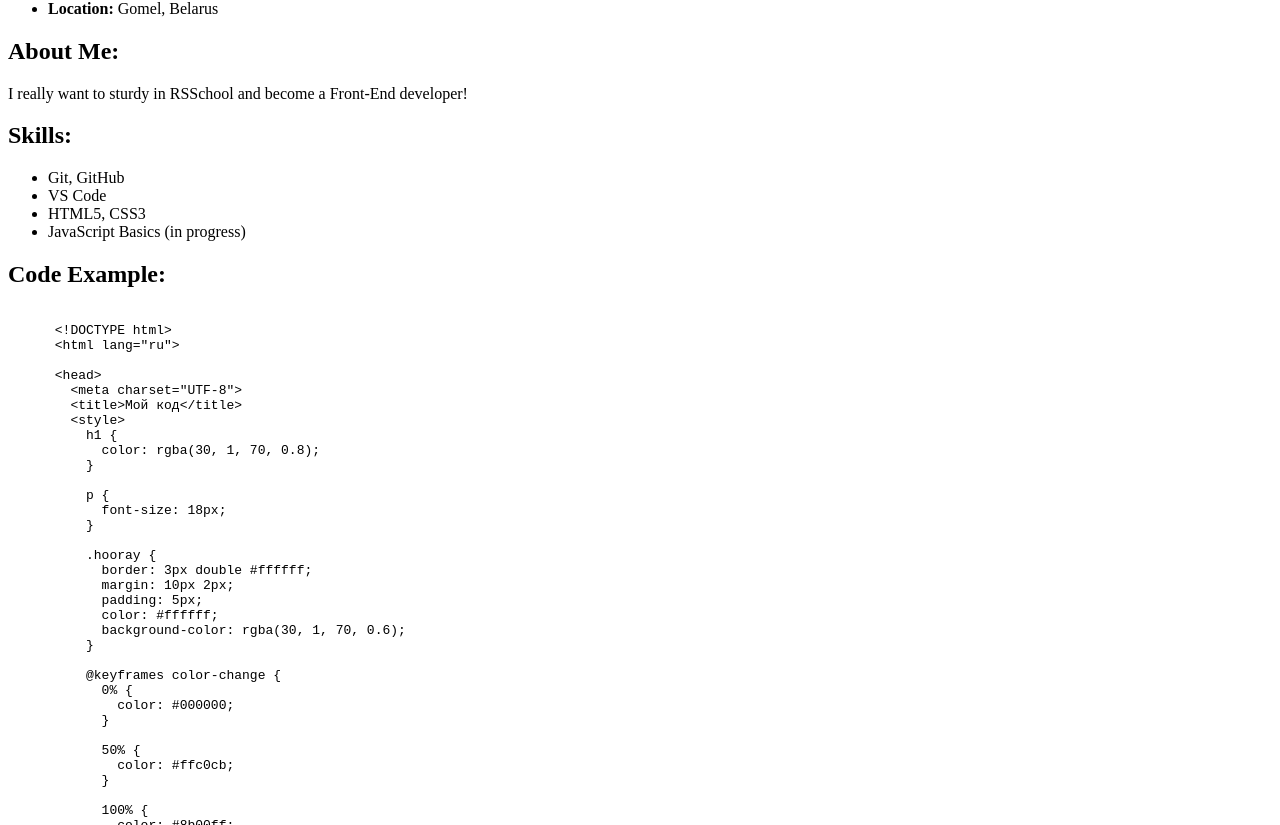
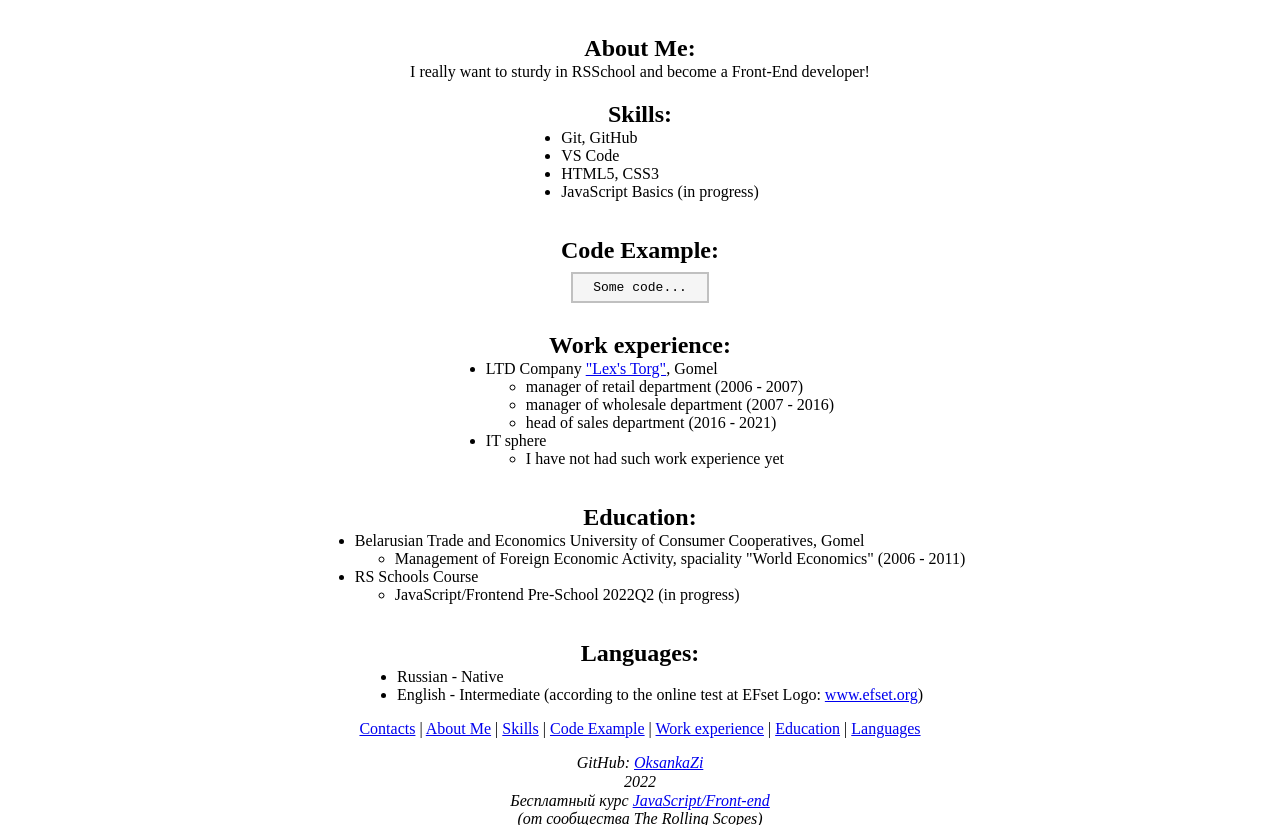
Before and after one commit to OksankaZi/old-PREschool, a plain HTML site: page index.html in a window 1280 px wide. Shown: the part 361-1186 px from the top of the page. Drawn offline with Linux system fonts and the light colour scheme.

Commit message:
feat: modify style.css

```diff
--- a/index.html
+++ b/index.html
@@ -42,74 +42,7 @@
 
   <div id="code">
     <h2>Code Example:</h2>
-    <pre><code>
-      &lt;!DOCTYPE html&gt;
-      &lt;html lang=&quot;ru&quot;&gt;
-
-      &lt;head&gt;
-        &lt;meta charset=&quot;UTF-8&quot;&gt;
-        &lt;title&gt;Мой код&lt;/title&gt;
-        &lt;style&gt;
-          h1 {
-            color: rgba(30, 1, 70, 0.8);
-          }
-
-          p {
-            font-size: 18px;
-          }
-
-          .hooray {
-            border: 3px double #ffffff;
-            margin: 10px 2px;
-            padding: 5px;
-            color: #ffffff;
-            background-color: rgba(30, 1, 70, 0.6);
-          }
-
-          @keyframes color-change {
-            0% {
-              color: #000000;
-            }
-
-            50% {
-              color: #ffc0cb;
-            }
-
-            100% {
-              color: #8b00ff;
-            }
-          }
-
-          .black-pink-purple {
-            animation: color-change 2s infinite;
-          }
-        &lt;/style&gt;
-      &lt;/head&gt;
-
-      &lt;body&gt;
-        &lt;h1&gt;Учеба в RS School продолжается!&lt;/h1&gt;
-
-        &lt;p&gt;На данный момент я уже изучила:&lt;/p&gt;
-
-         &lt;ul&gt;
-           &lt;li&gt;Git&lt;/li&gt;
-           &lt;li&gt;GitHub&lt;/li&gt;
-           &lt;li&gt;VS Code&lt;/li&gt;
-           &lt;li&gt;HTML5&lt;/li&gt;
-           &lt;li&gt;CSS3&lt;/li&gt;
-         &lt;/ul&gt;
-
-        &lt;div class=&quot;hooray&quot;&gt;
-          Ура!&lt;br&gt;
-            Теперь приступим к изучению Java Script!
-        &lt;/div&gt;
-
-        &lt;p class=&quot;black-pink-purple&quot;&gt;Вперед за новыми знаниями!&lt;/p&gt;
-
-      &lt;/body&gt;
-
-      &lt;/html&gt;
-    </code></pre>
+    <pre><code>Some code...</code></pre>
   </div>
 
   <div id="work">
--- a/style.css
+++ b/style.css
@@ -1,14 +1,34 @@
-/**
- *
- * Общий стиль сайта
- *
- */
+header {
+  text-align: center;
+}
 
-/********** newsite.com **********/
-/* Здесь перебиваются стили всех шаблонов под сайт newsite.com */
-header, footer {background-color: #333}
-.breadcrumb {background-color:transparent; top:0px; padding:0px}
-.shop_nav > ul > li:hover {background:#444}
-.shop_nav > ul ul > li:hover {background:#444}
-.news a img.bordered,
-.news a:hover img.bordered {border:solid 1px rgba(0,0,0,0.3)}
+body {
+  text-align: center;
+}
+
+ul {
+  text-align: initial;
+  display: inline-block;
+}
+
+h2 {
+  margin-bottom: -15px;
+}
+
+code {
+  padding: 6px 20px;
+  margin: 10px 140px;
+  text-align: initial;
+  display: inline-block;
+  background-color: #f5f5f5;
+  border: 2px solid #c0c0c0;
+}
+
+footer {
+  text-align: center;
+  font-style: italic;
+}
+
+footer p {
+  margin-bottom: -15px;
+}
```
